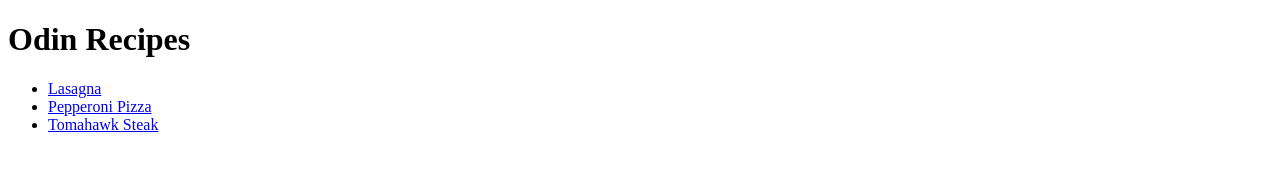
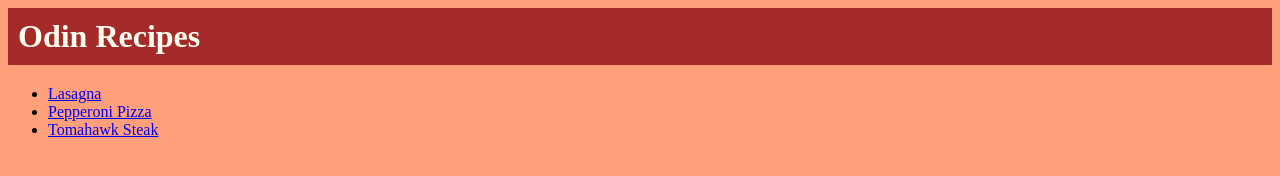
Before and after one commit to chronushan/odin-recipes, a plain HTML site: page index.html in a window 1280 px wide. Drawn offline with Linux system fonts and the light colour scheme.

Commit message:
Add css style to the website

```diff
--- a/index.html
+++ b/index.html
@@ -4,10 +4,11 @@
 		<meta charset="UTF-8" />
 		<meta name="viewport" content="width=device-width, initial-scale=1.0" />
 		<title>Document</title>
+		<link rel="stylesheet" href="style/style.css" />
 	</head>
 	<body>
-		<h1>Odin Recipes</h1>
-		<ul>
+		<h1 id="title">Odin Recipes</h1>
+		<ul id="menu">
 			<li><a href="./recipes/lasagna.html">Lasagna</a></li>
 			<li>
 				<a href="./recipes/pepperoni-pizza.html">Pepperoni Pizza</a>
--- /dev/null
+++ b/style/style.css
@@ -0,0 +1,11 @@
+#title{
+
+    padding: 10px 10px;
+    margin: 0 0 20px;
+    color: ivory;
+    background-color: brown;
+}
+
+*{
+    background-color: lightsalmon;
+}
```
Also changed, not shown: recipes/lasagna.html (+2 -1 lines), recipes/pepperoni-pizza.html (+3 -1 lines), recipes/tomahawk-steak.html (+3 -1 lines).
